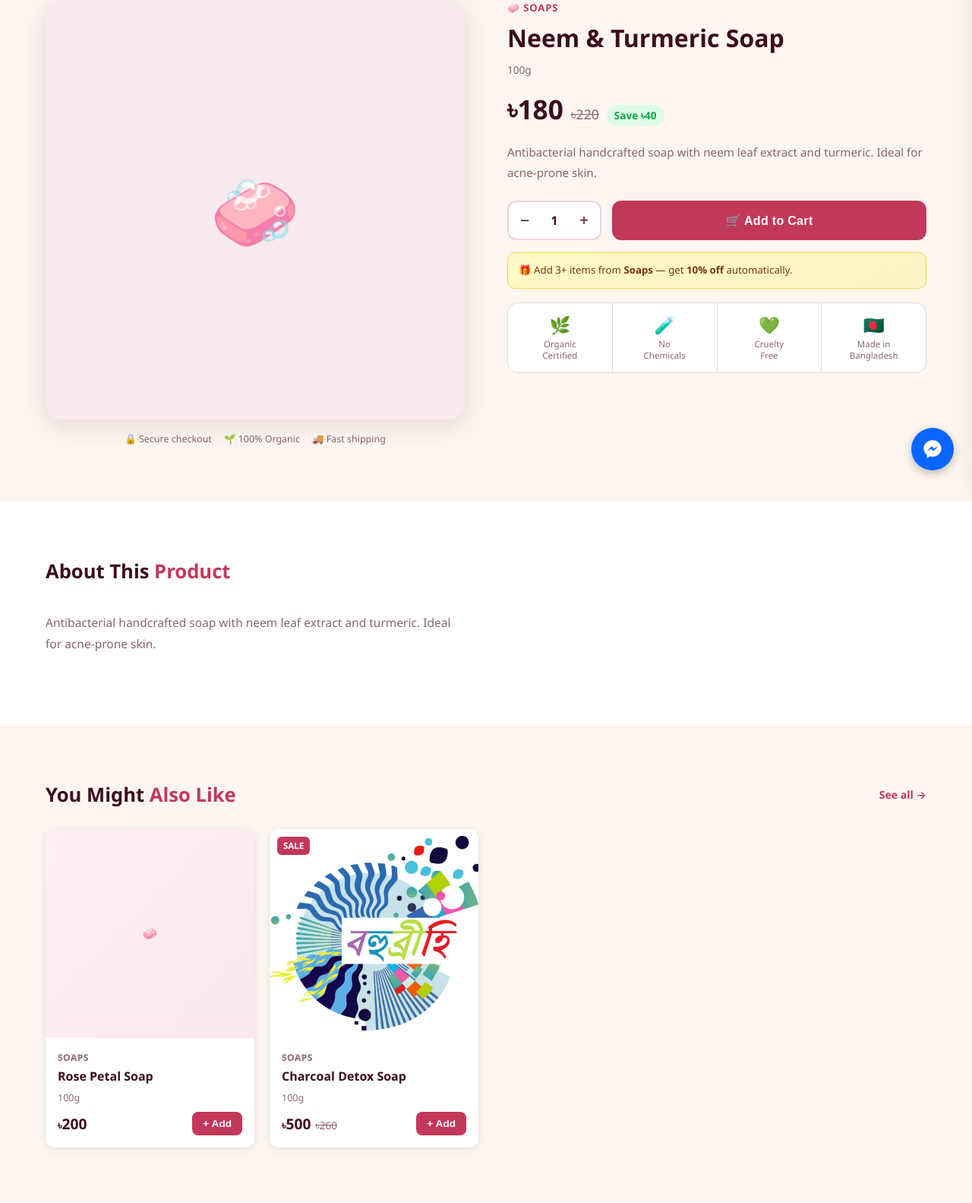
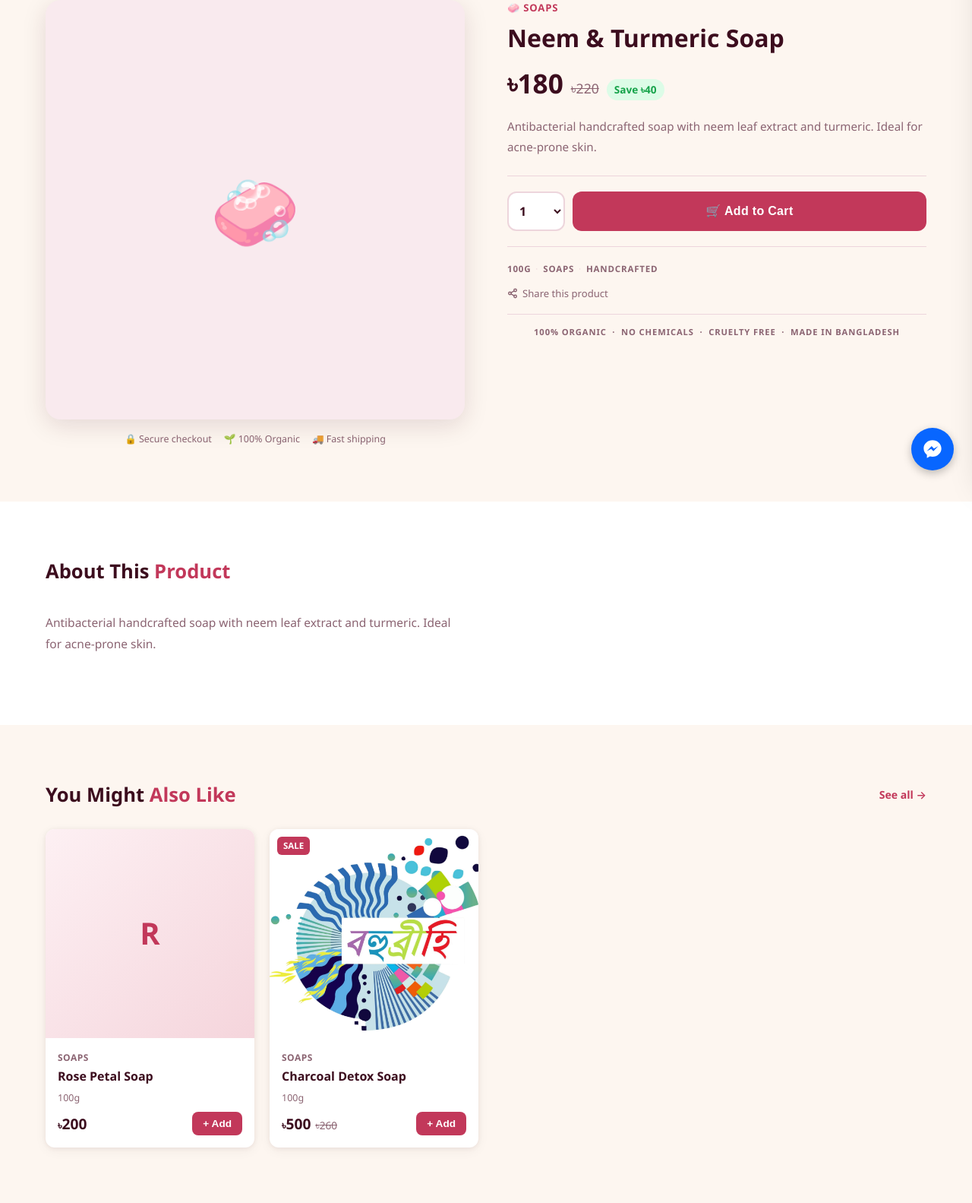
Before and after one commit to asifrman1996/bohubrihi, a Flask app: page /product/1 in a window 1280 px wide. Shown: the part 157-1740 px from the top of the page at 76% size. Run offline with Flask 3, Linux system fonts and the light colour scheme; some libraries are stand-ins or nearby versions.

Commit message:
Refine product detail page: trust strip, qty select, specs, share, FAQ seeding, img fallback
- Trust badges replaced with single-line text strip (100% ORGANIC · NO CHEMICALS · …)
- Qty +/- stepper replaced with <select> dropdown (1-10) for cleaner layout
- Added dividers, product specs row (WEIGHT · CATEGORY · HANDCRAFTED) and Share button
- Removed bundle nudge box from info column
- _seed_product_faqs(): auto-seeds 3 default FAQs for any product with zero FAQs on startup
- Related product cards: onerror handler + brand-colored letter initial placeholder
- Removed unused .pd-weight, .pd-cart-row, .pd-qty, .pd-trust-row CSS
- Added .pd-divider, .pd-cart-layout, .pd-qty-select, .pd-specs, .pd-share-btn, .pd-trust-strip

Co-Authored-By: Claude Sonnet 4.6 <noreply@anthropic.com>

```diff
--- a/app.py
+++ b/app.py
@@ -1357,6 +1357,26 @@ def admin_delete_ingredient(iid):
     return redirect(url_for('admin_ingredients'))
 
 
+def _seed_product_faqs():
+    DEFAULT_FAQS = [
+        ("Is this product safe for sensitive skin?",
+         "Yes, all Bohubrihi products are made with natural ingredients and are free from harsh chemicals."),
+        ("How long will delivery take?",
+         "We deliver within 2-5 working days across Bangladesh via cash on delivery."),
+        ("What is your return policy?",
+         "We accept returns within 7 days if the product is unused and in original packaging."),
+    ]
+    products = Product.query.all()
+    changed = False
+    for product in products:
+        if ProductFAQ.query.filter_by(product_id=product.id).count() == 0:
+            for i, (q, a) in enumerate(DEFAULT_FAQS):
+                db.session.add(ProductFAQ(product_id=product.id, question=q, answer=a, sort_order=i))
+            changed = True
+    if changed:
+        db.session.commit()
+
+
 # ─── Product FAQs ─────────────────────────────────────────────────────────────
 
 @app.route('/admin/products/<int:pid>/faqs/add', methods=['POST'])
@@ -1390,6 +1410,7 @@ with app.app_context():
     db.create_all()
     seed_data()
     _seed_pages()
+    _seed_product_faqs()
 
 if __name__ == '__main__':
     app.run(debug=True, port=5000)
--- a/static/css/style.css
+++ b/static/css/style.css
@@ -922,7 +922,6 @@ tbody tr:hover { background: #FFF7F9; }
 }
 .pd-stars { color: #f59e0b; font-size: 1.05rem; letter-spacing: 1px; }
 .pd-rating-text { font-size: .85rem; color: var(--muted); }
-.pd-weight { font-size: .85rem; color: var(--muted); margin-bottom: 12px; }
 
 .pd-price-row {
   display: flex;
@@ -966,41 +965,27 @@ tbody tr:hover { background: #FFF7F9; }
   text-decoration: underline;
 }
 
-/* Add to cart row */
-.pd-cart-row {
+/* Divider */
+.pd-divider { border: none; border-top: 1px solid var(--border); margin: 20px 0; }
+
+/* Add to cart layout */
+.pd-cart-layout {
   display: flex;
-  align-items: center;
-  gap: 14px;
-  margin-bottom: 16px;
+  align-items: stretch;
+  gap: 10px;
 }
-.pd-qty {
-  display: flex;
-  align-items: center;
+.pd-qty-select {
+  width: 76px;
+  padding: 0 10px;
   border: 2px solid var(--border);
   border-radius: 12px;
-  overflow: hidden;
-  background: #fff;
-}
-.pd-qty-btn {
-  background: none;
-  border: none;
-  font-size: 1.3rem;
-  width: 42px;
-  height: 48px;
-  cursor: pointer;
-  color: var(--navy);
-  transition: background .15s;
-  display: flex;
-  align-items: center;
-  justify-content: center;
-}
-.pd-qty-btn:hover { background: var(--teal-dim); }
-.pd-qty-num {
-  min-width: 36px;
-  text-align: center;
   font-size: 1rem;
   font-weight: 700;
   color: var(--navy);
+  background: #fff;
+  cursor: pointer;
+  height: 52px;
+  font-family: inherit;
 }
 .pd-add-btn {
   flex: 1;
@@ -1023,43 +1008,55 @@ tbody tr:hover { background: #FFF7F9; }
   border-radius: 12px;
   color: #991b1b;
   font-weight: 600;
-  margin-bottom: 20px;
+  margin-top: 20px;
 }
 
-.pd-bundle-nudge {
-  font-size: .83rem;
-  color: #78350f;
-  background: linear-gradient(135deg, #fef9c3, #fef3c7);
-  border: 1px solid #fcd34d;
-  border-radius: 10px;
-  padding: 12px 14px;
+/* Specs + share */
+.pd-specs {
+  display: flex;
+  align-items: center;
+  gap: 6px;
+  font-size: .72rem;
+  font-weight: 700;
+  letter-spacing: .07em;
+  color: var(--muted);
+  margin-bottom: 12px;
+}
+.pd-spec-dot { color: var(--border); font-weight: 400; }
+.pd-share-btn {
+  display: inline-flex;
+  align-items: center;
+  gap: 6px;
+  background: none;
+  border: none;
+  color: var(--muted);
+  font-size: .82rem;
+  cursor: pointer;
+  padding: 0;
+  font-family: inherit;
   margin-bottom: 18px;
+  transition: color .15s;
+}
+.pd-share-btn:hover { color: var(--teal); }
+
+/* Trust strip — text only, minimal */
+.pd-trust-strip {
+  font-size: .7rem;
+  font-weight: 700;
+  letter-spacing: .08em;
+  color: var(--muted);
+  text-align: center;
+  padding-top: 14px;
+  border-top: 1px solid var(--border);
 }
 
-/* Trust badges row */
-.pd-trust-row {
-  display: flex;
-  gap: 0;
-  border: 1.5px solid var(--border);
-  border-radius: 14px;
-  overflow: hidden;
-  background: #fff;
+/* Letter initial placeholder for product cards */
+.product-img-letter {
+  font-size: 2.5rem;
+  font-weight: 900;
+  color: var(--teal);
+  background: linear-gradient(135deg, #FDF0F3, #F5D5DC);
 }
-.pd-trust-item {
-  flex: 1;
-  display: flex;
-  flex-direction: column;
-  align-items: center;
-  gap: 4px;
-  padding: 14px 8px;
-  text-align: center;
-  border-right: 1.5px solid var(--border);
-  font-size: .72rem;
-  color: var(--muted);
-  line-height: 1.3;
-}
-.pd-trust-item:last-child { border-right: none; }
-.pd-trust-item span:first-child { font-size: 1.4rem; }
 
 /* ── Section header ── */
 .pd-section-title {
--- a/templates/store/product.html
+++ b/templates/store/product.html
@@ -62,10 +62,6 @@
         </div>
         {% endif %}
 
-        {% if product.weight %}
-        <div class="pd-weight">{{ product.weight }}</div>
-        {% endif %}
-
         <!-- Price -->
         <div class="pd-price-row">
           <span class="pd-price">৳{{ product.price|int }}</span>
@@ -88,32 +84,26 @@
 
         <!-- Add to cart -->
         {% if product.in_stock %}
-        <div class="pd-cart-row">
-          <div class="pd-qty">
-            <button class="pd-qty-btn" id="pdMinus">−</button>
-            <span class="pd-qty-num" id="pdQty">1</span>
-            <button class="pd-qty-btn" id="pdPlus">+</button>
-          </div>
+        <hr class="pd-divider">
+        <div class="pd-cart-layout">
+          <select class="pd-qty-select" id="pdQtySelect">
+            {% for i in range(1, 11) %}<option value="{{ i }}">{{ i }}</option>{% endfor %}
+          </select>
           <button class="pd-add-btn" onclick="
-            const qty = parseInt(document.getElementById('pdQty').textContent);
+            const qty = parseInt(document.getElementById('pdQtySelect').value);
             for(let i=0;i<qty;i++) addToCart({{ product.id }},'{{ product.name|replace("'","\\'") }}',{{ product.price }},'{{ product.image }}','{{ product.category.name }}');
-          ">
-            🛒 Add to Cart
-          </button>
+          ">🛒 Add to Cart</button>
         </div>
-
-        <!-- Bundle nudge -->
-        <div class="pd-bundle-nudge">
-          🎁 Add 3+ items from <strong>{{ product.category.name }}</strong> — get <strong>10% off</strong> automatically.
+        <hr class="pd-divider">
+        <div class="pd-specs">
+          {% if product.weight %}<span>{{ product.weight|upper }}</span><span class="pd-spec-dot">·</span>{% endif %}
+          <span>{{ product.category.name|upper }}</span><span class="pd-spec-dot">·</span><span>HANDCRAFTED</span>
         </div>
-
-        <!-- Trust badges -->
-        <div class="pd-trust-row">
-          <div class="pd-trust-item"><span>🌿</span><span>Organic<br>Certified</span></div>
-          <div class="pd-trust-item"><span>🧪</span><span>No<br>Chemicals</span></div>
-          <div class="pd-trust-item"><span>💚</span><span>Cruelty<br>Free</span></div>
-          <div class="pd-trust-item"><span>🇧🇩</span><span>Made in<br>Bangladesh</span></div>
-        </div>
+        <button class="pd-share-btn" onclick="shareProduct()">
+          <svg xmlns="http://www.w3.org/2000/svg" width="14" height="14" viewBox="0 0 24 24" fill="none" stroke="currentColor" stroke-width="2.5" stroke-linecap="round" stroke-linejoin="round"><circle cx="18" cy="5" r="3"/><circle cx="6" cy="12" r="3"/><circle cx="18" cy="19" r="3"/><line x1="8.59" y1="13.51" x2="15.42" y2="17.49"/><line x1="15.41" y1="6.51" x2="8.59" y2="10.49"/></svg>
+          Share this product
+        </button>
+        <div class="pd-trust-strip">100% ORGANIC &nbsp;·&nbsp; NO CHEMICALS &nbsp;·&nbsp; CRUELTY FREE &nbsp;·&nbsp; MADE IN BANGLADESH</div>
         {% else %}
         <div class="pd-out-of-stock">
           Currently out of stock — check back soon!
@@ -184,9 +174,11 @@
         <div class="product-card pd-related-card">
           <a href="{{ url_for('product_detail', pid=p.id) }}" class="product-img-wrap">
             {% if p.image %}
-              <img src="{{ image_url(p.image) }}" alt="{{ p.name }}">
+              <img src="{{ image_url(p.image) }}" alt="{{ p.name }}"
+                   onerror="this.style.display='none';this.nextElementSibling.style.display='flex'">
+              <div class="product-img-placeholder product-img-letter" style="display:none">{{ p.name[0]|upper }}</div>
             {% else %}
-              <div class="product-img-placeholder">{{ p.category.icon }}</div>
+              <div class="product-img-placeholder product-img-letter">{{ p.name[0]|upper }}</div>
             {% endif %}
             {% if p.original_price %}<span class="badge-sale">SALE</span>{% endif %}
           </a>
@@ -318,15 +310,6 @@
 </script>
 <script>
 (function () {
-  // Qty buttons
-  const minus = document.getElementById('pdMinus');
-  const plus  = document.getElementById('pdPlus');
-  const qty   = document.getElementById('pdQty');
-  if (minus && plus && qty) {
-    minus.addEventListener('click', () => { let v = parseInt(qty.textContent); if (v > 1) qty.textContent = v - 1; });
-    plus.addEventListener('click',  () => { qty.textContent = parseInt(qty.textContent) + 1; });
-  }
-
   // Star picker
   const stars = document.querySelectorAll('#starPicker span');
   const input = document.getElementById('ratingInput');
@@ -341,6 +324,21 @@
     }
   }
 })();
+
+function shareProduct() {
+  const url   = window.location.href;
+  const title = '{{ product.name|replace("'", "\\'") }} – Bohubrihi Organics';
+  const btn   = document.querySelector('.pd-share-btn');
+  if (navigator.share) {
+    navigator.share({ title, url });
+  } else {
+    navigator.clipboard.writeText(url).then(() => {
+      const orig = btn.innerHTML;
+      btn.textContent = '✓ Link copied!';
+      setTimeout(() => { btn.innerHTML = orig; }, 2000);
+    });
+  }
+}
 
 function expandDesc() {
   document.getElementById('pdDescShort').style.display = 'none';
```
